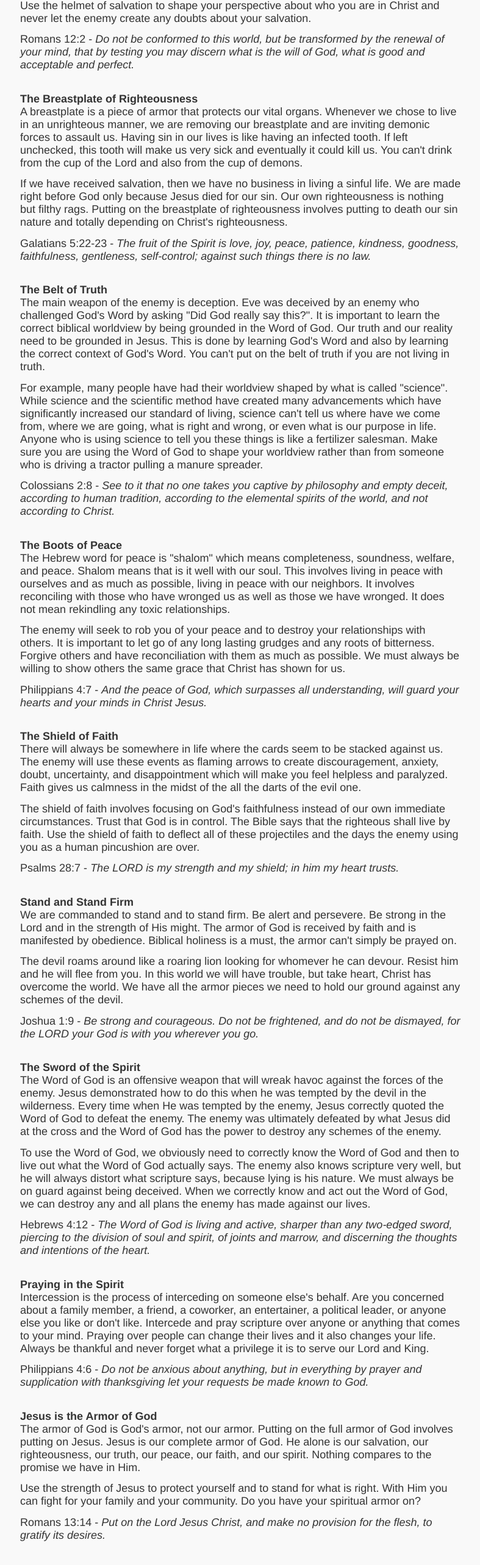
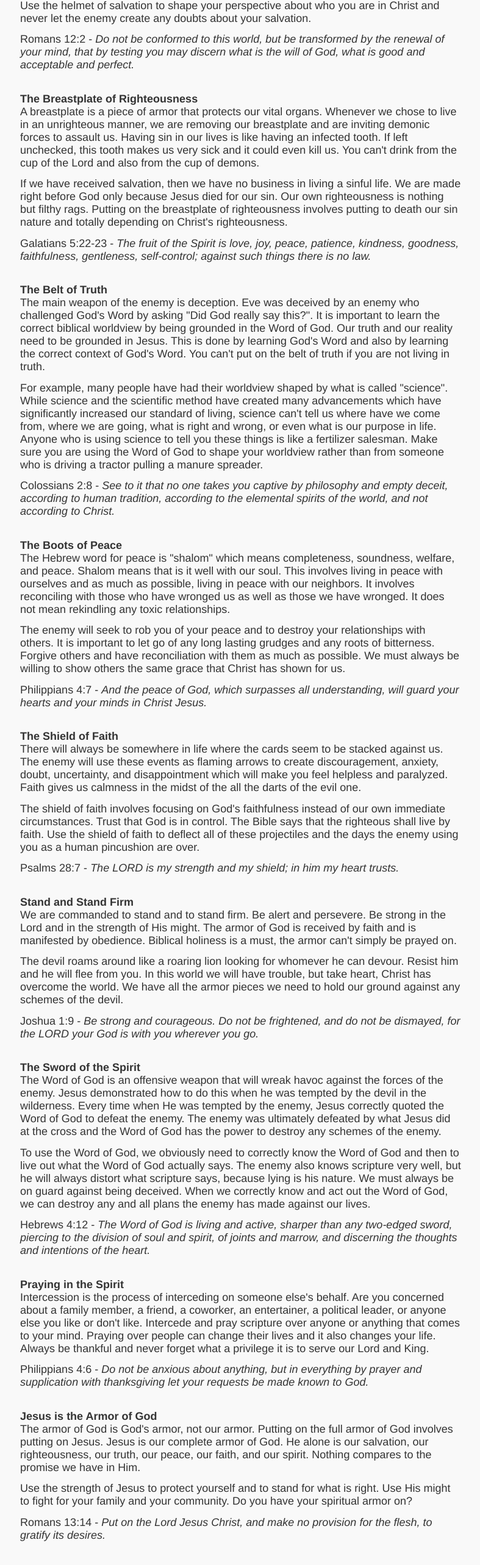
Before and after one commit to severude/armor, a plain HTML site: page index.html in a window 1280 px wide. Shown: the part 1110-3676 px from the top of the page at 61% size, without its empty margins (245-1032 px from the left). Drawn offline with Linux system fonts and the light colour scheme.

Commit message:
Update index.html

```diff
--- a/index.html
+++ b/index.html
@@ -23,7 +23,7 @@
         <p></br><strong>The Helmet of Salvation</strong></br>Salvation is your most important piece of armor.  Without it the other pieces of armor won't do you any good.  To have salvation you obviously need to have been <a href="https://severude.github.io/heaven">saved</a>.  This involves repentance and relying on Jesus Christ as your Lord and Savior.</p>
         <p>Putting on the helmet of salvation involves remembering your identity in Christ and never forgetting the truth of what he has done for you.  The enemy will try to get you to  doubt your identity and will also try to make you doubt about whether or not you are actually saved.  Use the helmet of salvation to shape your perspective about who you are in Christ and never let the enemy create any doubts about your salvation.</p>
         <p>Romans 12:2 - <em>Do not be conformed to this world, but be transformed by the renewal of your mind, that by testing you may discern what is the will of God, what is good and acceptable and perfect.</em></p>
-        <p></br><strong>The Breastplate of Righteousness</strong></br>A breastplate is a piece of armor that protects our vital organs.  Whenever we chose to live in an unrighteous manner, we are removing our breastplate and are inviting demonic forces to assault us.  Having sin in our lives is like having an infected tooth.  If left unchecked, this tooth will make us very sick and eventually it could kill us.  You can't drink from the cup of the Lord and also from the cup of demons.</p>
+        <p></br><strong>The Breastplate of Righteousness</strong></br>A breastplate is a piece of armor that protects our vital organs.  Whenever we chose to live in an unrighteous manner, we are removing our breastplate and are inviting demonic forces to assault us.  Having sin in our lives is like having an infected tooth.  If left unchecked, this tooth makes us very sick and it could even kill us.  You can't drink from the cup of the Lord and also from the cup of demons.</p>
         <p>If we have received salvation, then we have no business in living a sinful life.  We are made right before God only because Jesus died for our sin.  Our own righteousness is nothing but filthy rags.  Putting on the breastplate of righteousness involves putting to death our sin nature and totally depending on Christ's righteousness.</p>
         <p>Galatians 5:22-23 - <em>The fruit of the Spirit is love, joy, peace, patience, kindness, goodness, faithfulness, gentleness, self-control; against such things there is no law.</em></p>
         <p></br><strong>The Belt of Truth</strong></br>The main weapon of the enemy is deception.  Eve was deceived by an enemy who challenged God's Word by asking "Did God really say this?".  It is important to learn the correct biblical worldview by being grounded in the Word of God.  Our truth and our reality need to be grounded in Jesus.  This is done by learning God's Word and also by learning the correct context of God's Word.  You can't put on the belt of truth if you are not living in truth.</p>
@@ -44,7 +44,7 @@
         <p></br><strong>Praying in the Spirit</strong></br>Intercession is the process of interceding on someone else's behalf.  Are you concerned about a family member, a friend, a coworker, an entertainer, a political leader, or anyone else you like or don't like.  Intercede and pray scripture over anyone or anything that comes to your mind.  Praying over people can change their lives and it also changes your life.  Always be thankful and never forget what a privilege it is to serve our Lord and King.</p>
         <p>Philippians 4:6 - <em>Do not be anxious about anything, but in everything by prayer and supplication with thanksgiving let your requests be made known to God.</em></p>
         <p></br><strong>Jesus is the Armor of God</strong></br>The armor of God is God's armor, not our armor.  Putting on the full armor of God involves putting on Jesus.  Jesus is our complete armor of God.  He alone is our salvation, our righteousness, our truth, our peace, our faith, and our spirit.  Nothing compares to the promise we have in Him.</p>
-        <p>Use the strength of Jesus to protect yourself and to stand for what is right.  With Him you can fight for your family and your community.  Do you have your spiritual armor on?</p>
+        <p>Use the strength of Jesus to protect yourself and to stand for what is right.  Use His might to fight for your family and your community.  Do you have your spiritual armor on?</p>
         <p>Romans 13:14 - <em>Put on the Lord Jesus Christ, and make no provision for the flesh, to gratify its desires.</em></p>
       </section>
   </div>
```
